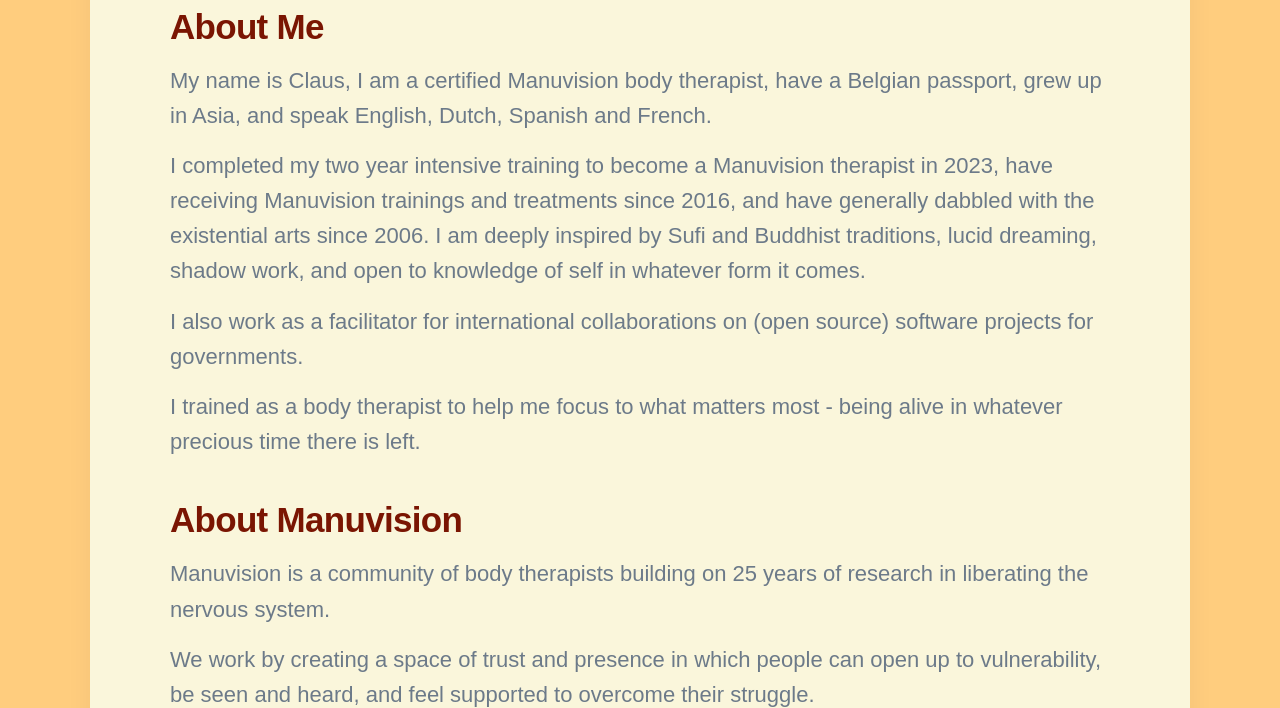
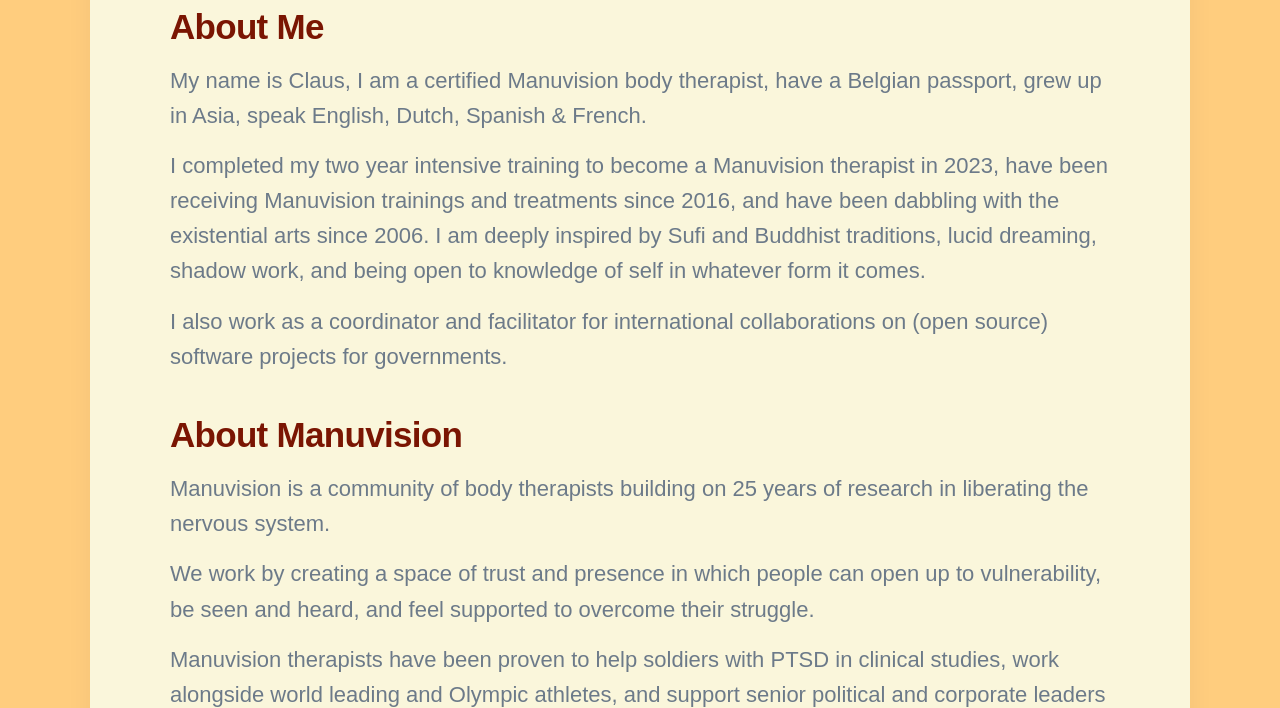
Before and after one commit to threekeytherapy/threekeytherapy.com, a Jekyll site: the page built from _projects/about.md, in a window 1280 px wide and 900 px high, scrolled down 520 px, cut to the strip 192-900 px from the top of the window. Built offline with Jekyll 4.4.1, drawn with Linux system fonts in a browser that asks for light colours; nearby versions of some CDN libraries; some web fonts are replaced.

Commit message:
content tweaks

```diff
--- a/_projects/about.md
+++ b/_projects/about.md
@@ -7,14 +7,12 @@
 
 ## About Me
 
-My name is Claus, I am a certified Manuvision body therapist, have a Belgian passport, grew up in Asia, and speak English, Dutch, Spanish and French.
+My name is Claus, I am a certified Manuvision body therapist, have a Belgian passport, grew up in Asia, speak English, Dutch, Spanish & French.
 
-I completed my two year intensive training to become a Manuvision therapist in 2023, have receiving Manuvision trainings and treatments since 2016, and have generally dabbled with the existential arts since 2006.
-I am deeply inspired by Sufi and Buddhist traditions, lucid dreaming, shadow work, and open to knowledge of self in whatever form it comes.
+I completed my two year intensive training to become a Manuvision therapist in 2023, have been receiving Manuvision trainings and treatments since 2016, and have been dabbling with the existential arts since 2006.
+I am deeply inspired by Sufi and Buddhist traditions, lucid dreaming, shadow work, and being open to knowledge of self in whatever form it comes.
 
-I also work as a facilitator for international collaborations on (open source) software projects for governments.
-
-I trained as a body therapist to help me focus to what matters most - being alive in whatever precious time there is left.
+I also work as a coordinator and facilitator for international collaborations on (open source) software projects for governments.
 
 ## About Manuvision
 
```
Also changed, not shown: _pages/contact.md (+3 -3 lines), _projects/bodytherapy.md (+2 -2 lines), _projects/treatments.md (+3 -3 lines).
